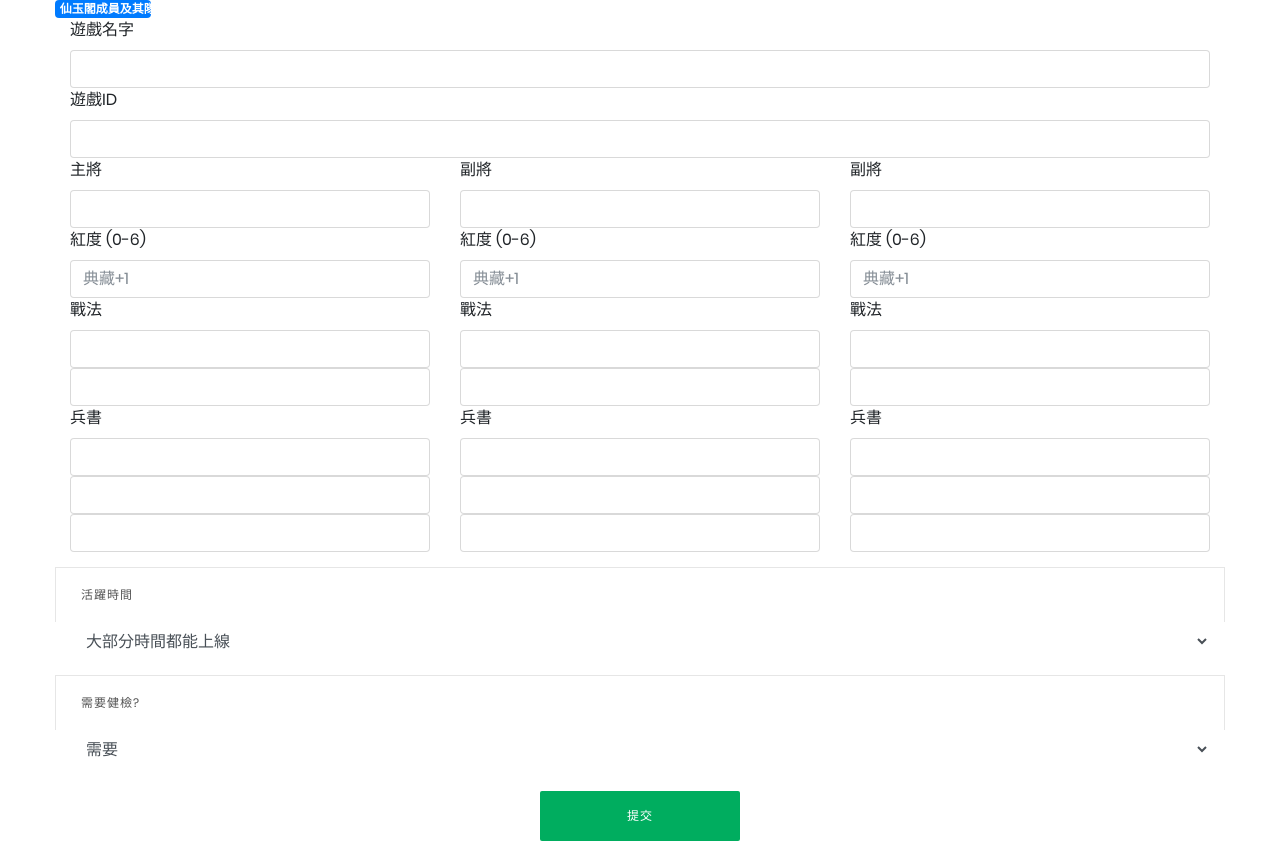
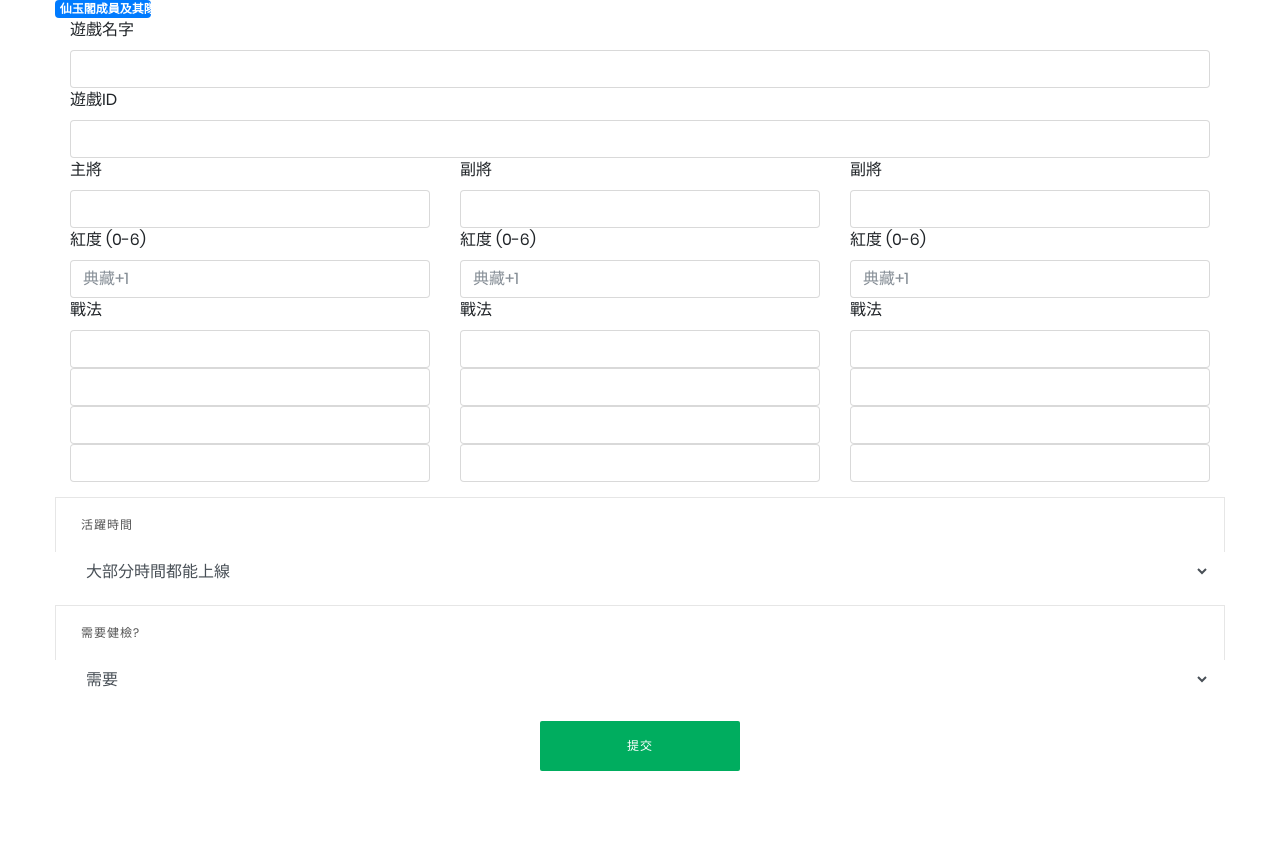
Before and after one commit to Chanching95/xianyuge, a plain HTML site: page form.html in a window 1280 px wide. After the commit the page ends 800 px from the top, so only its background shows below. Drawn offline with Linux system fonts and the light colour scheme; a web font is replaced by a local one.

Commit message:
Update form.html

```diff
--- a/form.html
+++ b/form.html
@@ -97,19 +97,6 @@
   </div>
 
   <div class="col-4">
-    <label for="treatise-1-1" class="form-label">兵書</label>
-    <input type="text" class="form-control" id="inputtreatise-1-1">
-  </div>
-  <div class="col-4">
-    <label for="treatise-2-1" class="form-label">兵書</label>
-    <input type="text" class="form-control" id="inputtreatise-2-1">
-  </div>
-  <div class="col-4">
-     <label for="treatise-3-1" class="form-label">兵書</label>
-    <input type="text" class="form-control" id="inputtreatise-3-1">
-  </div>
-
-  <div class="col-4">
     <input type="text" class="form-control" id="inputtreatise-1-2">
   </div>
   <div class="col-4">
```
